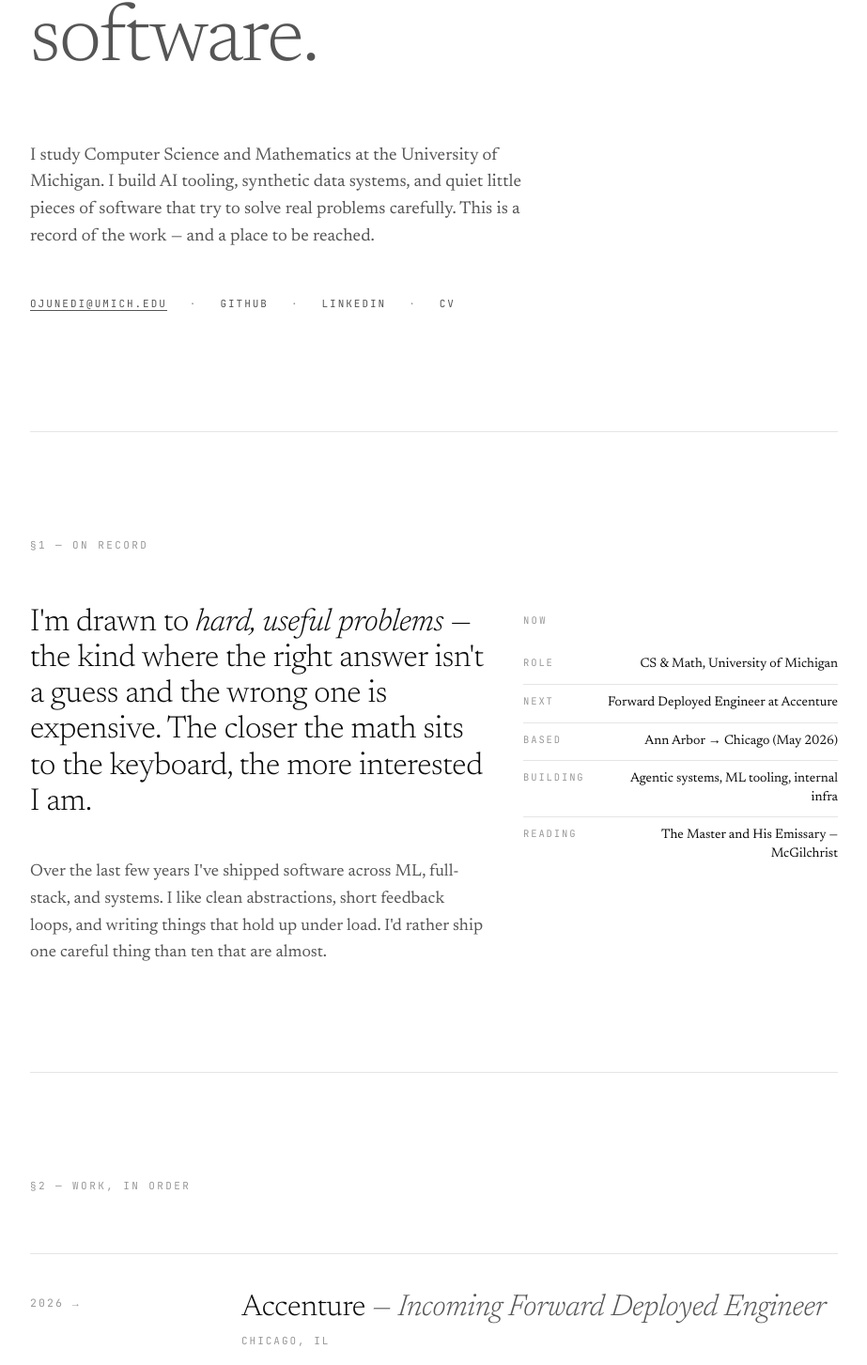
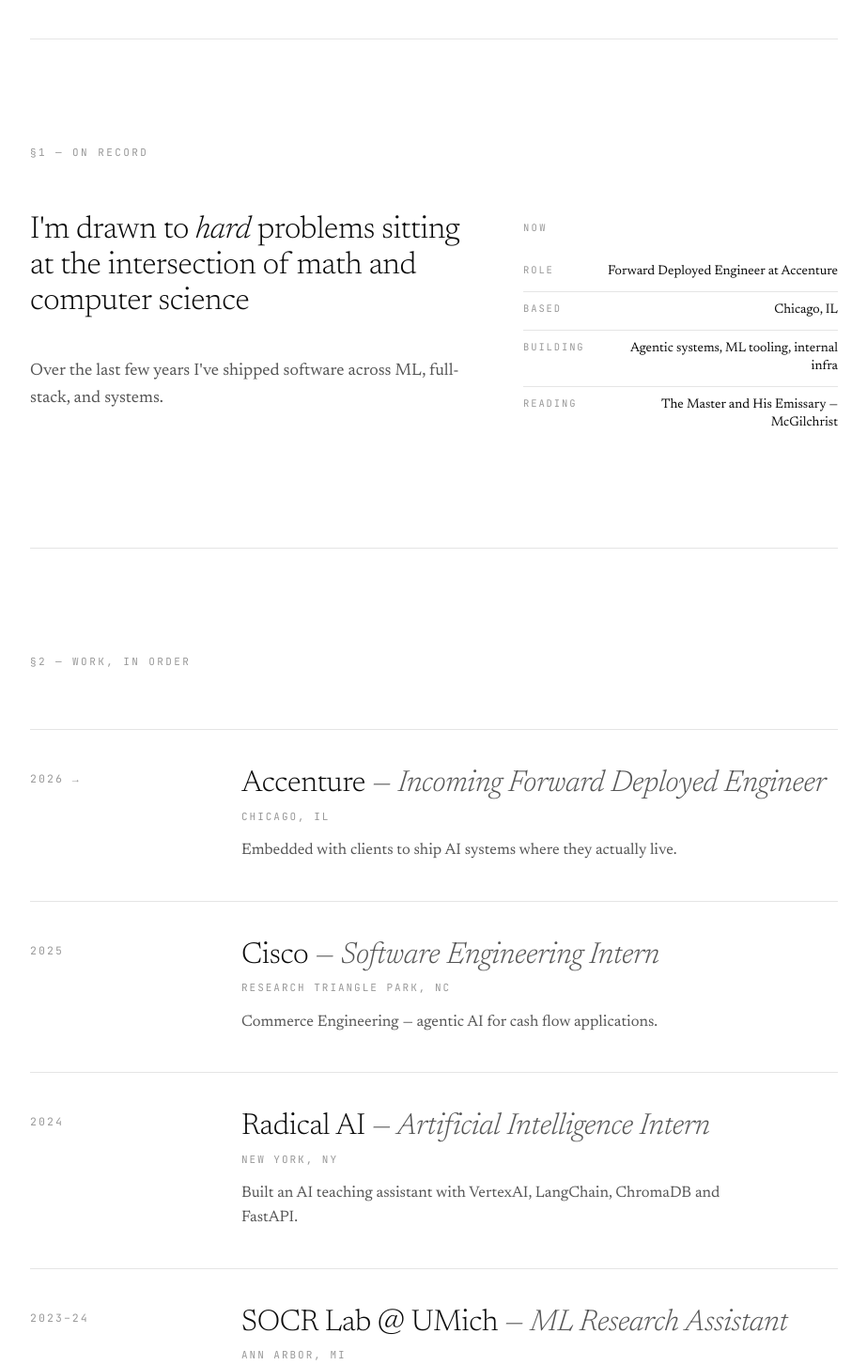
Before and after one commit to ojunedi/personalwebsite, a React (Vite) app: page / in a window 1280 px wide. Shown: the part 658-2111 px from the top of the page at 94% size, without its empty margins (178-1101 px from the left). Built offline with nearby package versions, Linux system fonts and the light colour scheme.

Commit message:
content: update copy after recent grad + accenture start

```diff
--- a/src/sections/AboutSection.tsx
+++ b/src/sections/AboutSection.tsx
@@ -1,9 +1,8 @@
 import FadeIn from '../components/shared/FadeIn'
 
 const NOW = [
-  { label: 'Role', value: 'CS & Math, University of Michigan' },
-  { label: 'Next', value: 'Forward Deployed Engineer at Accenture' },
-  { label: 'Based', value: 'Ann Arbor → Chicago (May 2026)' },
+  { label: 'Role', value: 'Forward Deployed Engineer at Accenture' },
+  { label: 'Based', value: 'Chicago, IL' },
   { label: 'Building', value: 'Agentic systems, ML tooling, internal infra' },
   { label: 'Reading', value: 'The Master and His Emissary — McGilchrist' },
 ]
@@ -28,10 +27,8 @@
               style={{ fontSize: 'clamp(1.6rem, 2.6vw, 2.15rem)' }}
             >
               I&apos;m drawn to{' '}
-              <span className="serif-italic">hard, useful problems</span> — the
-              kind where the right answer isn&apos;t a guess and the wrong one is
-              expensive. The closer the math sits to the keyboard, the more
-              interested I am.
+              <span className="serif-italic">hard</span> problems
+              sitting at the intersection of math and computer science
             </h2>
           </FadeIn>
 
@@ -41,9 +38,7 @@
               style={{ fontSize: 'clamp(1.05rem, 1.4vw, 1.15rem)' }}
             >
               Over the last few years I&apos;ve shipped software across ML,
-              full-stack, and systems. I like clean abstractions, short feedback
-              loops, and writing things that hold up under load. I&apos;d rather
-              ship one careful thing than ten that are almost.
+              full-stack, and systems.
             </p>
           </FadeIn>
         </div>
--- a/src/sections/ExperienceSection.tsx
+++ b/src/sections/ExperienceSection.tsx
@@ -32,8 +32,8 @@
   },
   {
     year: '2023–24',
-    company: 'University of Michigan — SOCR',
-    role: 'Research Assistant',
+    company: 'SOCR Lab @ UMich',
+    role: 'ML Research Assistant',
     location: 'Ann Arbor, MI',
     note: 'Privacy-preserving synthetic data generation for clinical / PHI datasets.',
   },
--- a/src/sections/IntroSection.tsx
+++ b/src/sections/IntroSection.tsx
@@ -12,7 +12,7 @@
             className="inline-block"
             style={{ width: 6, height: 6, borderRadius: 999, background: 'var(--ink)' }}
           />
-          Currently — Ann Arbor, Michigan
+          Currently — Chicago, IL
         </p>
       </FadeIn>
 
@@ -22,12 +22,13 @@
           style={{ fontSize: 'clamp(2.5rem, 7.2vw, 5.4rem)' }}
         >
           <span className="serif-italic font-light">Omer Junedi</span>
-          <span className="block mt-2 text-ink-soft font-light">
+          {/* <span className="block mt-2 text-ink-soft font-light">
             engineer at the intersection of math,
           </span>
           <span className="block text-ink-soft font-light">
             machine learning, and software.
           </span>
+          */}
         </h1>
       </FadeIn>
 
@@ -36,10 +37,14 @@
           className="mt-12 md:mt-16 max-w-[560px] font-serif text-ink-soft leading-[1.55]"
           style={{ fontSize: 'clamp(1.05rem, 1.45vw, 1.2rem)' }}
         >
+        I recently graduated from the university of michigan where I double majored in
+        mathematics and computer science
+        {/*
           I study Computer Science and Mathematics at the University of Michigan.
           I build AI tooling, synthetic data systems, and quiet little pieces of
           software that try to solve real problems carefully. This is a record of
           the work — and a place to be reached.
+        */}
         </p>
       </FadeIn>
 
@@ -65,7 +70,7 @@
           </a>
           <span className="text-ink-mute">·</span>
           <a
-            href="https://linkedin.com/in/ojunedi"
+            href="https://linkedin.com/in/omer-junedi"
             target="_blank"
             rel="noreferrer"
             className="link-underline hover:text-ink transition-colors"
--- a/src/sections/SiteFooter.tsx
+++ b/src/sections/SiteFooter.tsx
@@ -3,8 +3,8 @@
 const LINKS = [
   { label: 'Email', href: 'mailto:ojunedi@umich.edu', value: 'ojunedi@umich.edu' },
   { label: 'GitHub', href: 'https://github.com/ojunedi', value: 'github.com/ojunedi' },
-  { label: 'LinkedIn', href: 'https://linkedin.com/in/ojunedi', value: 'linkedin.com/in/ojunedi' },
-  { label: 'Twitter', href: 'https://x.com/ojunedi', value: 'x.com/ojunedi' },
+  { label: 'LinkedIn', href: 'https://linkedin.com/in/omer-junedi', value: 'linkedin.com/in/omer-junedi' },
+  // { label: 'Twitter', href: 'https://x.com/ojunedi', value: 'x.com/ojunedi' },
 ]
 
 export default function SiteFooter() {
```
